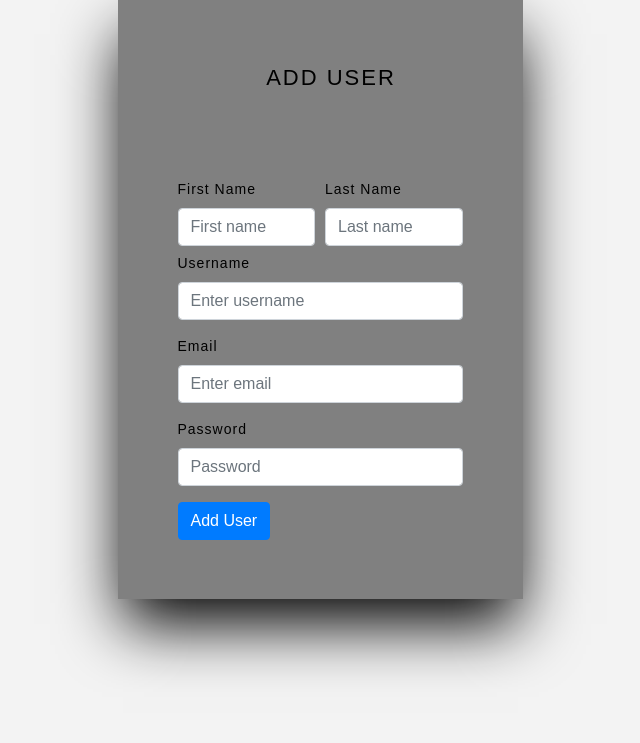
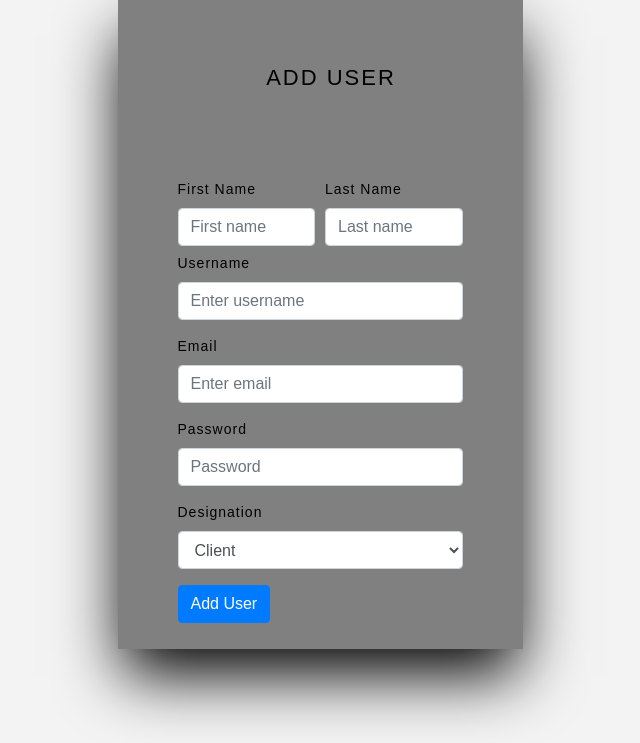
Before and after one commit to S7edSaad/BugTracker, a Django app: page /adduser in a window 1280 px wide. Shown: the part 57-800 px from the top of the page, without its empty margins (320-960 px from the left). Run offline with Django 5.2, Linux system fonts and the light colour scheme.

Commit message:
Add Designation for User

```diff
--- a/Bugtracker/home/models.py
+++ b/Bugtracker/home/models.py
@@ -3,6 +3,12 @@ from django.db import models
 from django.contrib.auth.models import User
 
 # Create your models here.
+
+class Profile(models.Model):
+    user = models.OneToOneField(User, on_delete=models.CASCADE)
+    Designation = models.CharField(max_length=50,default='Client')
+    def __str__(self):
+        return self.user.username
 
 class Createuser(models.Model):
     fname = models.CharField(max_length=50)
--- a/Bugtracker/home/views.py
+++ b/Bugtracker/home/views.py
@@ -2,7 +2,7 @@
 from django.shortcuts import render,redirect,HttpResponse
 from django.contrib.auth.models import User
 from django.contrib.auth import authenticate,logout,login
-from home.models import Project,Bug
+from home.models import Project,Bug,Profile
 from datetime import datetime
 from django.db.models import Count
 from django.contrib.auth.decorators import login_required
@@ -46,6 +46,7 @@ def register(request):
         username = request.POST['username']
         passw = request.POST['pass']
         email = request.POST['email']
+        designation = request.POST['designation']
         if User.objects.filter(username=username).exists():
             return render(request,'register_error.html')
         else:
@@ -55,6 +56,8 @@ def register(request):
             newuser.username = username
             newuser.set_password(passw)
             newuser.email = email
+            profile = Profile(user=newuser,Designation = designation)
+            profile.save()
             newuser.save()
             if request.user.is_superuser:
                 return redirect('/staffdisplayusers')
@@ -147,6 +150,14 @@ def edituser(request,username):
             user.first_name = fname
             user.last_name = lname
             status = request.POST['userstatus']
+            designation = request.POST['designation']
+            try:
+                profile = Profile.objects.get(user=user)
+                profile.Designation = designation
+                profile.save()
+            except Profile.DoesNotExist:
+                profile = Profile(user=user, Designation=designation)
+                profile.save()
             if status == "Staff Member":
                 user.is_staff = True
                 user.save()
--- a/Bugtracker/templates/adduser.html
+++ b/Bugtracker/templates/adduser.html
@@ -32,7 +32,7 @@
 
   .login {
     position: relative;
-    height: 600px;
+    height: 650px;
     width: 405px;
     margin: auto;
     padding: 60px 60px;
@@ -137,6 +137,16 @@
           <label for="pass">Password</label>
           <input type="password" class="form-control" id="pass" name="pass" placeholder="Password" required>
         </div>
+        <div class="form-group">
+          <label for="st">Designation</label>
+          <select id="st" name="designation" class="form-control">
+            <option selected>Client</option>
+            <option>Tester</option>
+            <option>Manager</option>
+            <option>Content Writer</option>
+            <option>Developer</option>
+          </select>
+        </div>
         <button type="submit" class="btn btn-primary">Add User</button>
       </form>
     </div>
--- a/Bugtracker/templates/admindisplayusers.html
+++ b/Bugtracker/templates/admindisplayusers.html
@@ -4,7 +4,7 @@
 <meta charset="utf-8">
 <meta http-equiv="X-UA-Compatible" content="IE=edge">
 <meta name="viewport" content="width=device-width, initial-scale=1">
-<title>Projects</title>
+<title>Users</title>
 <link rel="stylesheet" href="https://fonts.googleapis.com/css?family=Roboto|Varela+Round">
 <link rel="stylesheet" href="https://fonts.googleapis.com/icon?family=Material+Icons">
 <link rel="stylesheet" href="https://maxcdn.bootstrapcdn.com/font-awesome/4.7.0/css/font-awesome.min.css">
@@ -294,7 +294,7 @@ $(document).ready(function(){
                             <td> {{item.first_name}} </td>
                             <td> {{item.last_name}} </td>
                             <td> {{item.username}} </td>
-                            <td> {{item.email}} </td>
+                            <td> {{item.Designation}} </td>
                             <td> {{item.is_staff}} </td>
                             <td> {{item.date_joined}} </td>
 							<td>
```
Also changed, not shown: Bugtracker/home/admin.py (+15 -1 lines), Bugtracker/templates/edituser.html (+10 -0 lines), Bugtracker/templates/register.html (+11 -1 lines), Bugtracker/db.sqlite3, Bugtracker/home/migrations/0026_profile.py (added).
